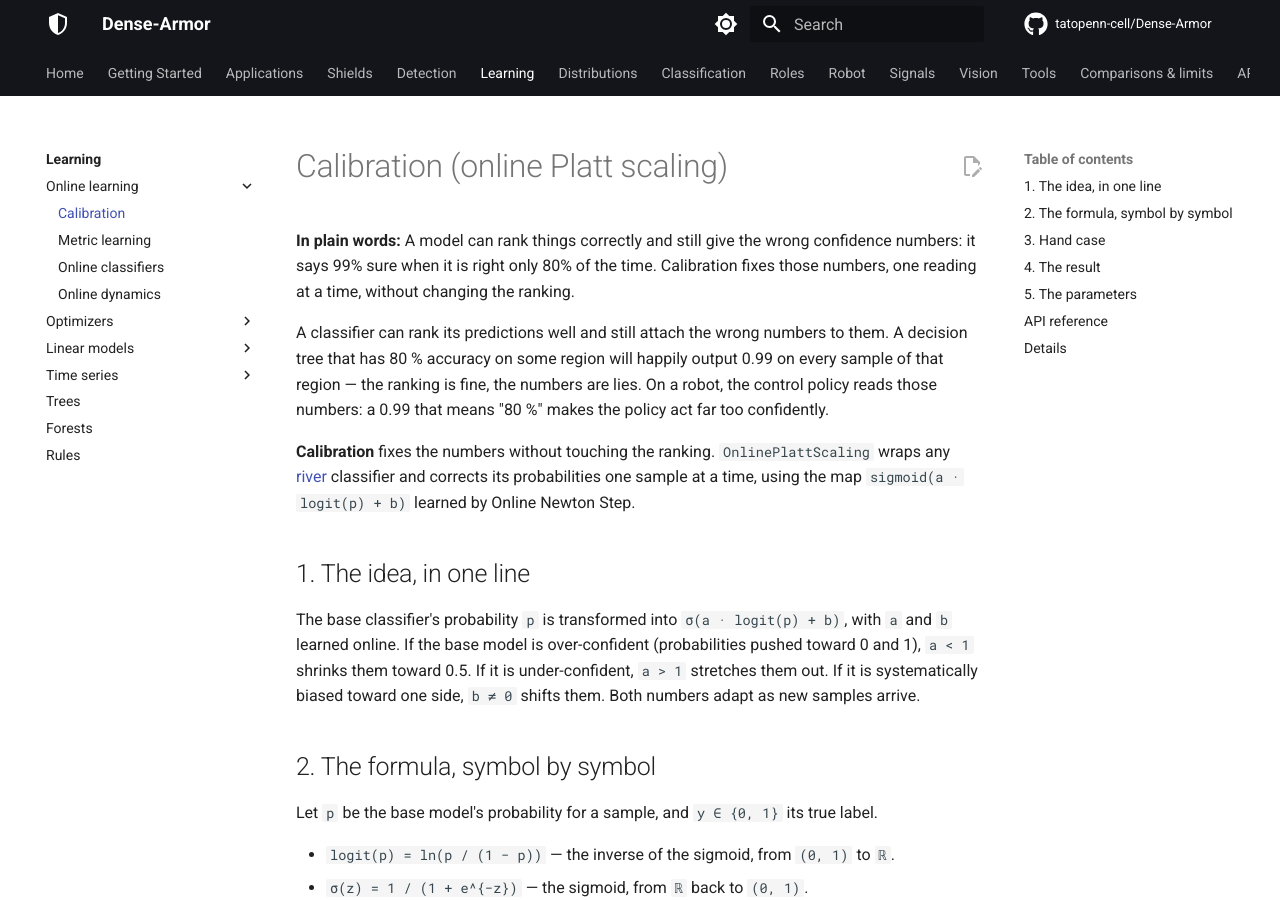
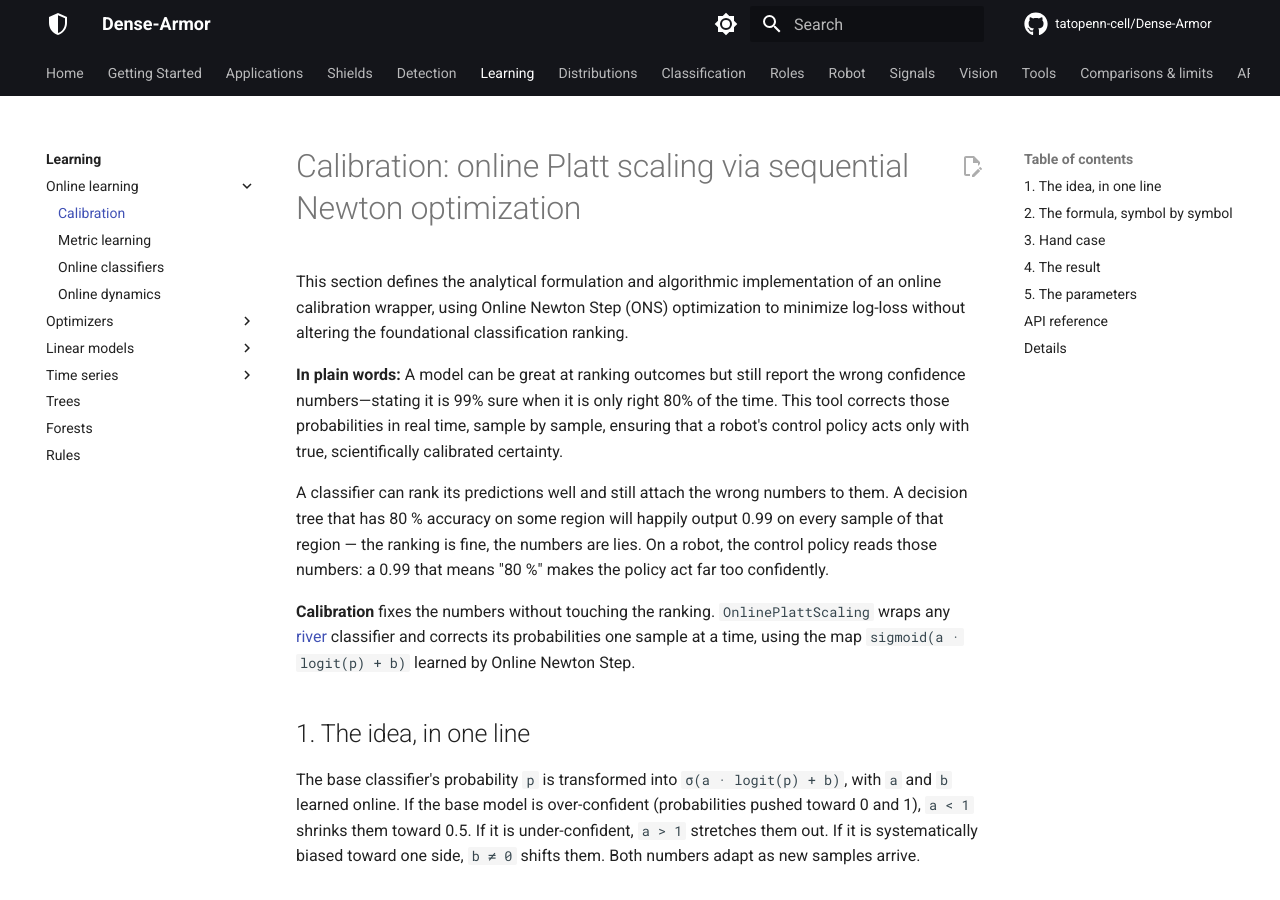
Before and after one commit to tatopenn-cell/Dense-Armor, an MkDocs documentation site: the page built from docs/learn/calibration.md, in a window 1280 px wide and 900 px high. Built offline with MkDocs 1.6.1 and Material for MkDocs 9.7.7, drawn with Linux system fonts in a browser that asks for light colours; comment, search, counter and statistics services are not loaded.

Commit message:
Revise calibration section for clarity and detail
Updated the calibration section to clarify the purpose and implementation of online Platt scaling using sequential Newton optimization.

```diff
--- a/docs/learn/calibration.md
+++ b/docs/learn/calibration.md
@@ -1,6 +1,9 @@
-# Calibration (online Platt scaling)
+# Calibration: online Platt scaling via sequential Newton optimization
 
-**In plain words:** A model can rank things correctly and still give the wrong confidence numbers: it says 99% sure when it is right only 80% of the time. Calibration fixes those numbers, one reading at a time, without changing the ranking.
+This section defines the analytical formulation and algorithmic implementation of an online calibration wrapper, using Online Newton Step (ONS) optimization to minimize log-loss without altering the foundational classification ranking.
+
+**In plain words:** A model can be great at ranking outcomes but still report the wrong confidence numbers—stating it is 99% sure when it is only right 80% of the time. This tool corrects those probabilities in real time, sample by sample, ensuring that a robot's control policy acts only with true, scientifically calibrated certainty.
+
 
 A classifier can rank its predictions well and still attach the wrong numbers to them.
 A decision tree that has 80 % accuracy on some region will happily output 0.99 on every
```
